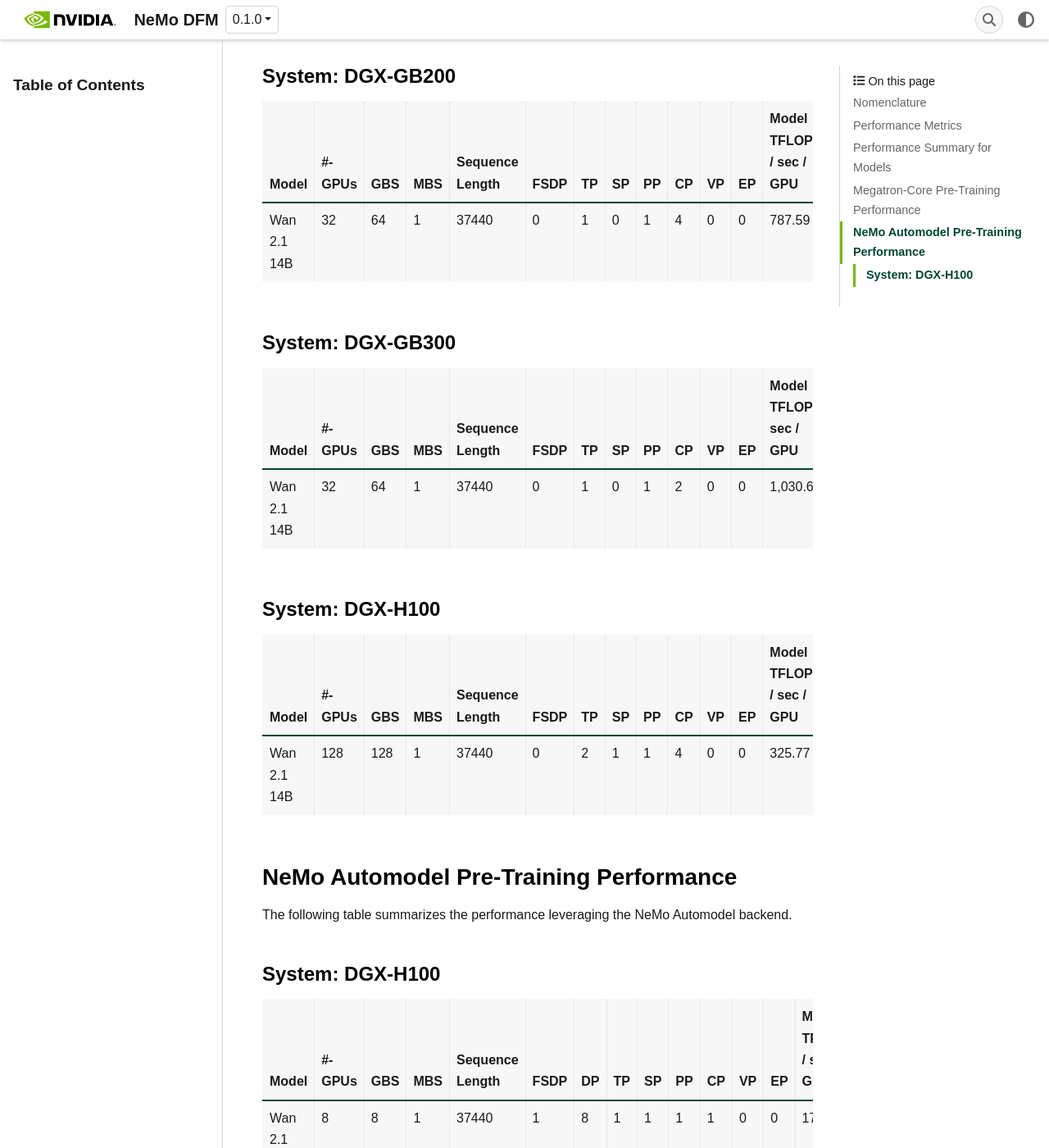
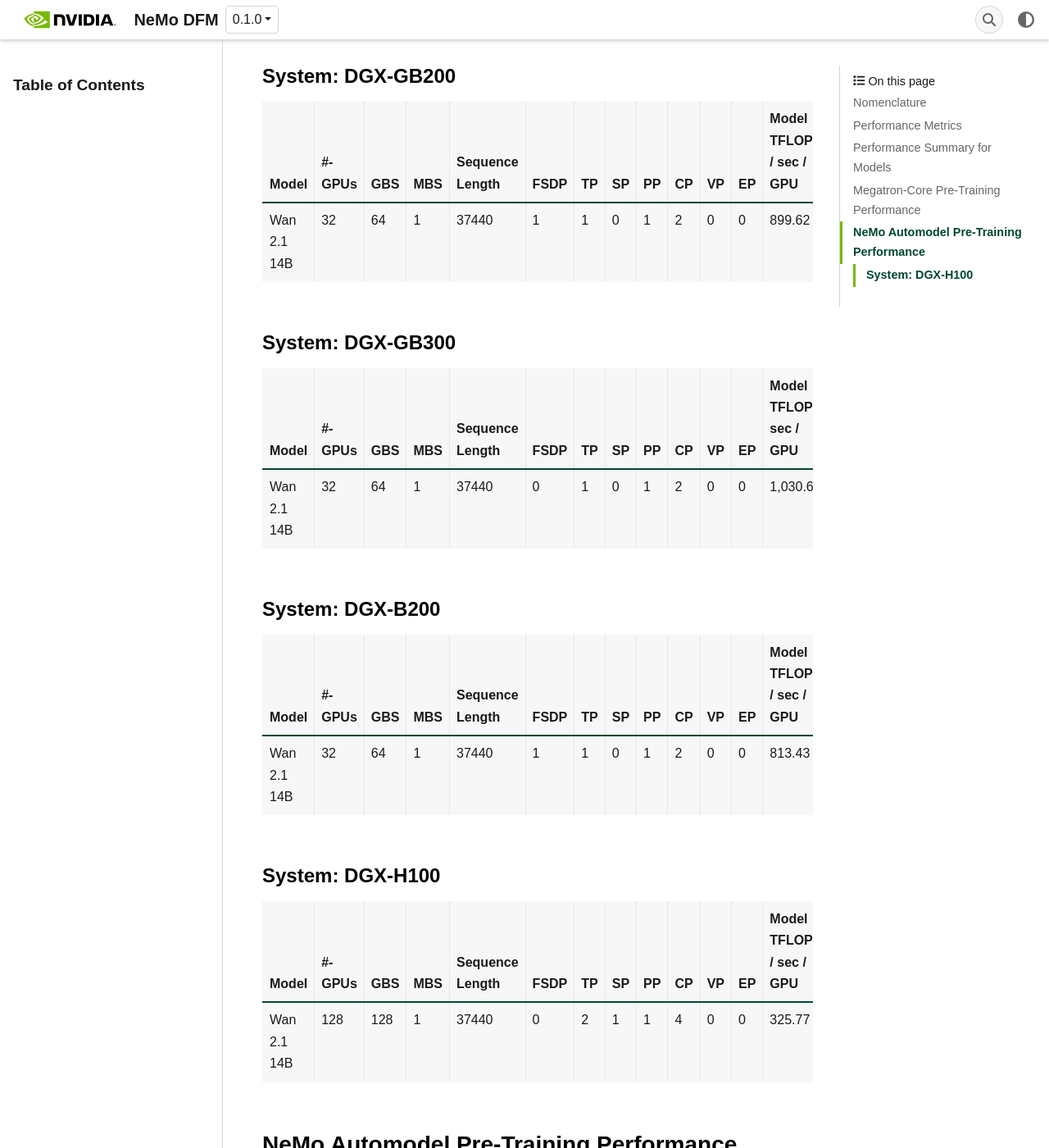
Before and after one commit to NVIDIA-NeMo/DFM, a Sphinx documentation site: the page built from docs/performance-summary.md, in a window 1280 px wide and 1400 px high, scrolled down 1323 px. Shown: the whole window at 82% size. Built offline with Sphinx 7.4.7, drawn with Linux system fonts in a browser that asks for light colours; some web fonts are replaced.

Commit message:
Adding B200 Perf recipe and numbers for 25.11
Signed-off-by: Parth Mannan <pmannan@nvidia.com>

```diff
--- a/docs/performance-summary.md
+++ b/docs/performance-summary.md
@@ -46,7 +46,7 @@
 
 | Model | #-GPUs | GBS | MBS | Sequence Length | FSDP | TP | SP | PP | CP | VP | EP | Model TFLOP / sec / GPU |
 |-------|--------|-----|-----|-----------------|------|----|----|----|----|----|----|-------------------------|
-|Wan 2.1 14B|32|64|1|37440|0|1|0|1|4|0|0|787.59|
+|Wan 2.1 14B|32|64|1|37440|1|1|0|1|2|0|0|899.62|
 
 
 #### System: DGX-GB300
@@ -54,6 +54,12 @@
 | Model | #-GPUs | GBS | MBS | Sequence Length | FSDP | TP | SP | PP | CP | VP | EP | Model TFLOP / sec / GPU |
 |-------|--------|-----|-----|-----------------|------|----|----|----|----|----|----|-------------------------|
 |Wan 2.1 14B|32|64|1|37440|0|1|0|1|2|0|0|1,030.67|
+
+#### System: DGX-B200
+
+| Model | #-GPUs | GBS | MBS | Sequence Length | FSDP | TP | SP | PP | CP | VP | EP | Model TFLOP / sec / GPU |
+|-------|--------|-----|-----|-----------------|------|----|----|----|----|----|----|-------------------------|
+|Wan 2.1 14B|32|64|1|37440|1|1|0|1|2|0|0|813.43|
 
 #### System: DGX-H100
 
```
Also changed, not shown: 1 other file.
